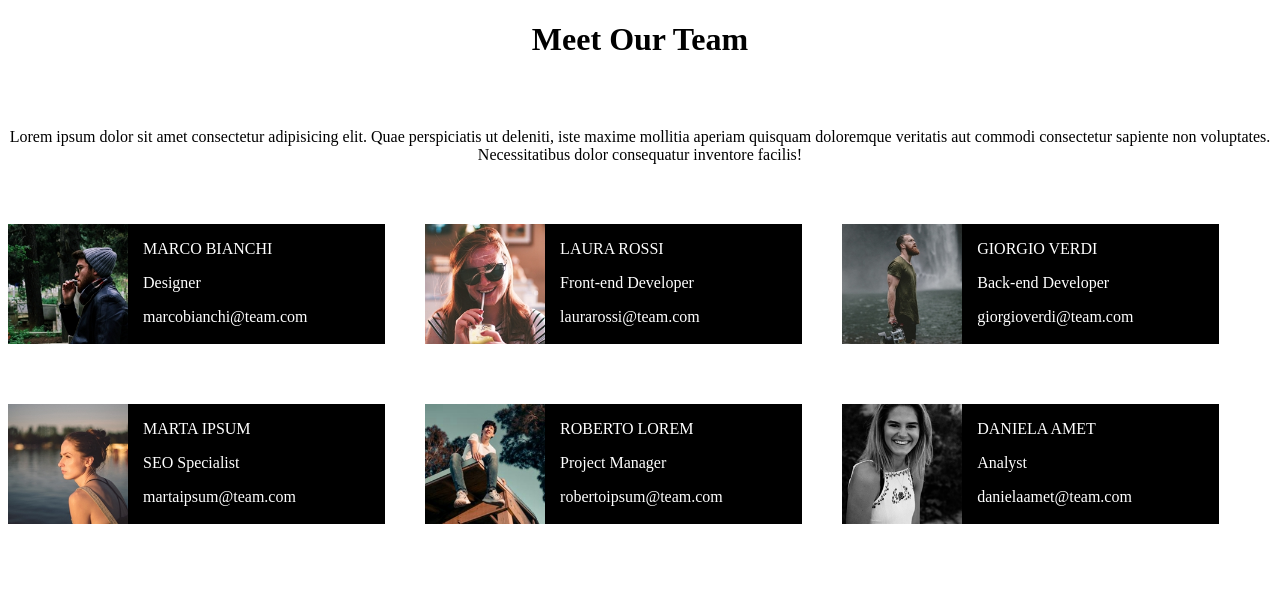
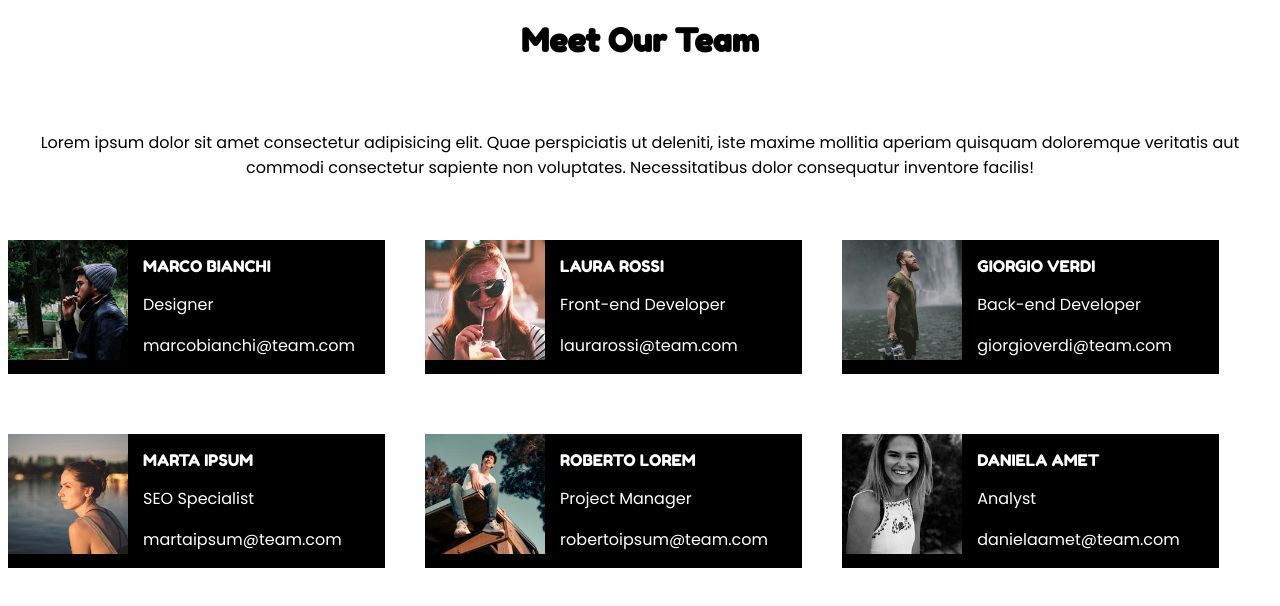
Before and after one commit to valeriobilli/html-css-float-cards, a plain HTML site: page index.html in a window 1280 px wide. Drawn offline with Linux system fonts and the light colour scheme.

Commit message:
add fonts

```diff
--- a/css/style.css
+++ b/css/style.css
@@ -1,3 +1,11 @@
+* {
+    font-family: 'Poppins', sans-serif;
+}
+
+h1, .name{
+    font-family: 'Fredoka One', cursive;
+}
+
 .container {
     max-width: 1400px;
     margin: auto;
@@ -6,6 +14,7 @@
 h1 {
     text-align: center;
     margin-bottom: 70px;
+    font-weight: 1000;
 }
 
 #intro {
--- a/index.html
+++ b/index.html
@@ -6,6 +6,12 @@
     <meta name="viewport" content="width=device-width, initial-scale=1.0">
     <title>Float cards</title>
     <link rel="stylesheet" href="css/style.css">
+    <link rel="preconnect" href="https://fonts.googleapis.com">
+    <link rel="preconnect" href="https://fonts.gstatic.com" crossorigin>
+    <link href="https://fonts.googleapis.com/css2?family=Fredoka+One&display=swap" rel="stylesheet">
+    <link rel="preconnect" href="https://fonts.googleapis.com">
+    <link rel="preconnect" href="https://fonts.gstatic.com" crossorigin>
+    <link href="https://fonts.googleapis.com/css2?family=Fredoka+One&family=Poppins&display=swap" rel="stylesheet">
 </head>
 <body>
     <div class="container">
```
